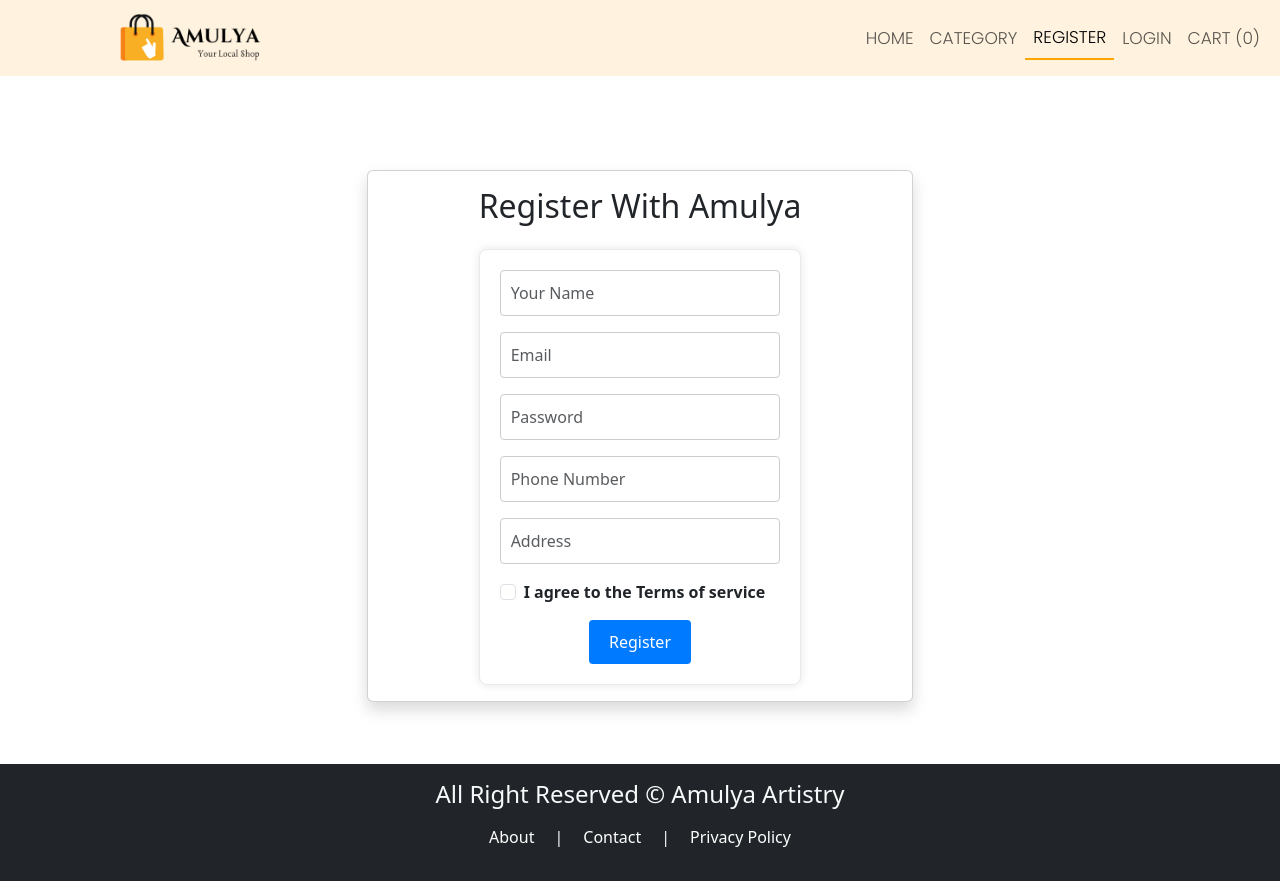
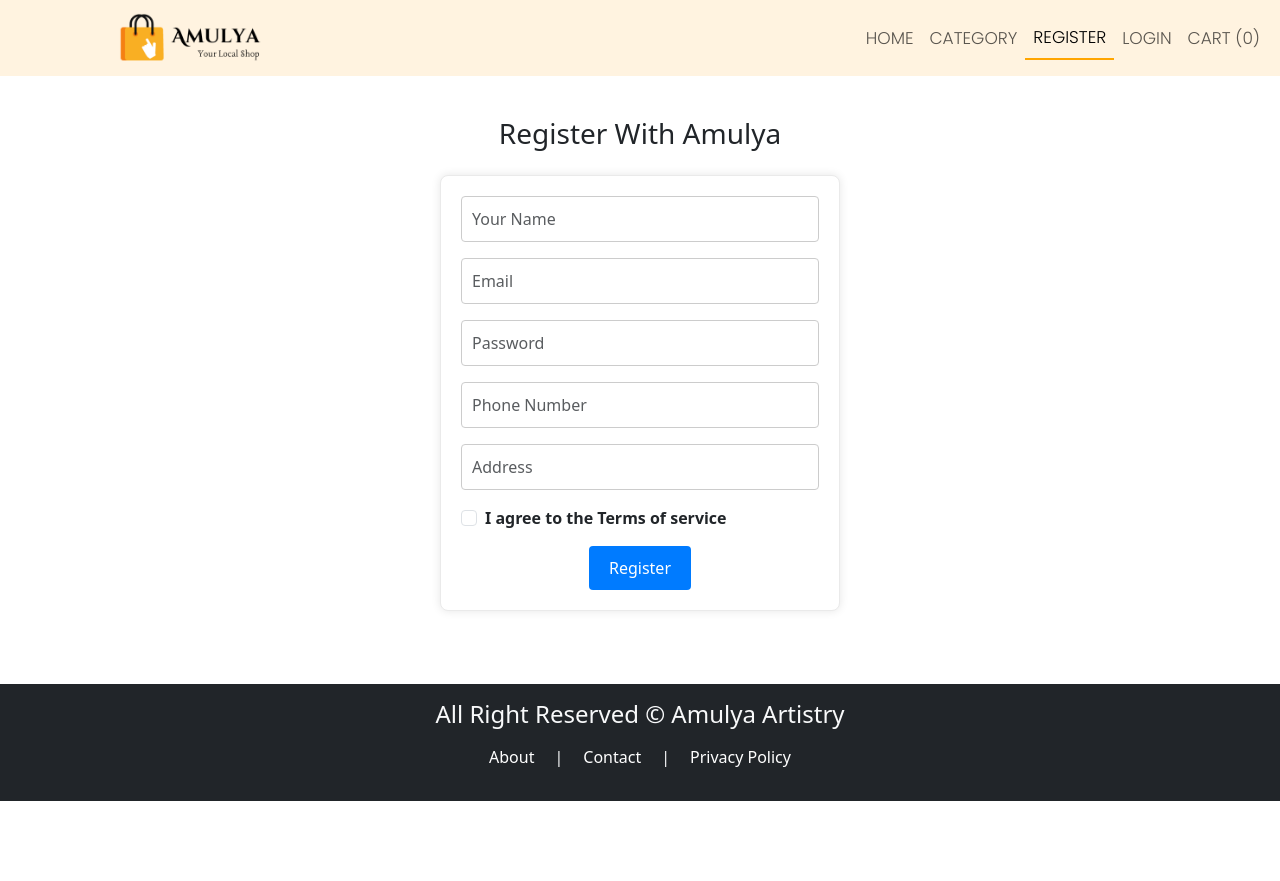
Before and after one commit to chuneshwar-karanjekar/Amulya_Artistry_Shop, a React (Create React App) app in the folder client/: page /register in a window 1280 px wide. After the commit the page ends 801 px from the top, so only its background shows below. Built offline with nearby package versions, Linux system fonts and the light colour scheme.

Commit message:
register form style chenged

```diff
--- a/client/src/pages/Auth/Register.js
+++ b/client/src/pages/Auth/Register.js
@@ -17,21 +17,21 @@ const Register = () => {
   // form function reload
   const handleSubmit = async (e) => {
     e.preventDefault();
-    console.log(name,email,password,phone,address);
+    console.log(name, email, password, phone, address);
 
     try {
 
-      const res = await axios.post("/api/v1/auth/register",{
+      const res = await axios.post("/api/v1/auth/register", {
         name,
         email,
         password,
         phone,
         address,
       });
-      if(res && res.data.success){
+      if (res && res.data.success) {
         toast.success(res.data && res.data.message);
         navigate("/login");
-      }else{
+      } else {
         alert(res.data.message);
       }
     } catch (error) {
@@ -43,15 +43,12 @@ const Register = () => {
   return (
     <Layout>
       <section className="vh-800 ">
-        <div className="container">
         <div
           className="row justify-content-center align-items-center"
-            style={{ height: "70vh" }}
-          >
+          style={{ height: "70vh" }} >
           <div className="col-md-6">
-              <div className="card shadow">
             <div className="card-body">
-                  <h2 className="text-center mb-4">Register With Amulya</h2>
+              <h3 className="text-center mb-4 mt-3">Register With Amulya</h3>
               <form onSubmit={handleSubmit}>
                 <div className="mb-3">
                   <input
@@ -125,10 +122,10 @@ const Register = () => {
                 </div>
               </form>
             </div>
+
           </div>
         </div>
-          </div>
-        </div>
+
       </section>
     </Layout>
   );
```
Lines whose indentation alone changed are shown as unchanged.
